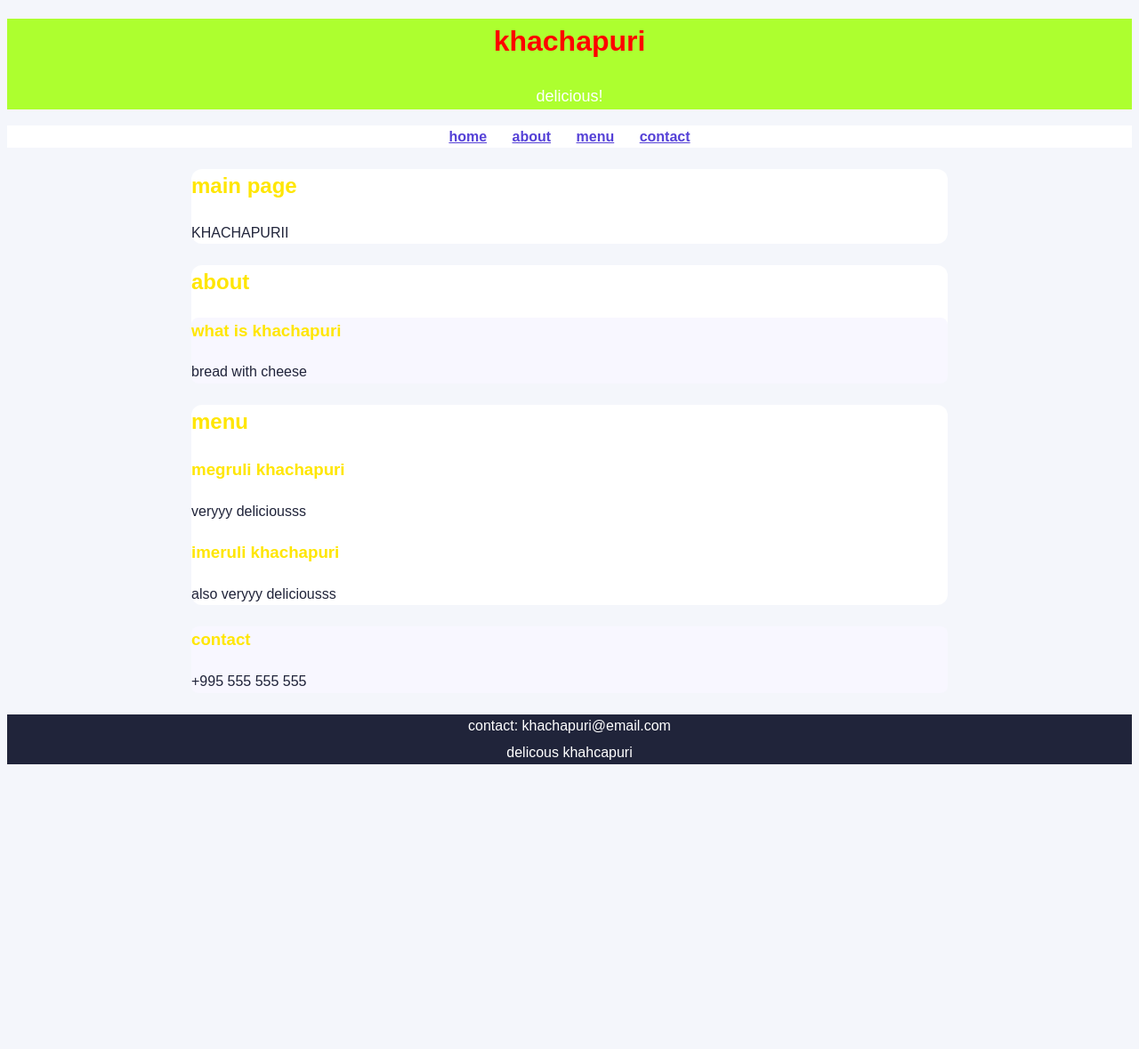
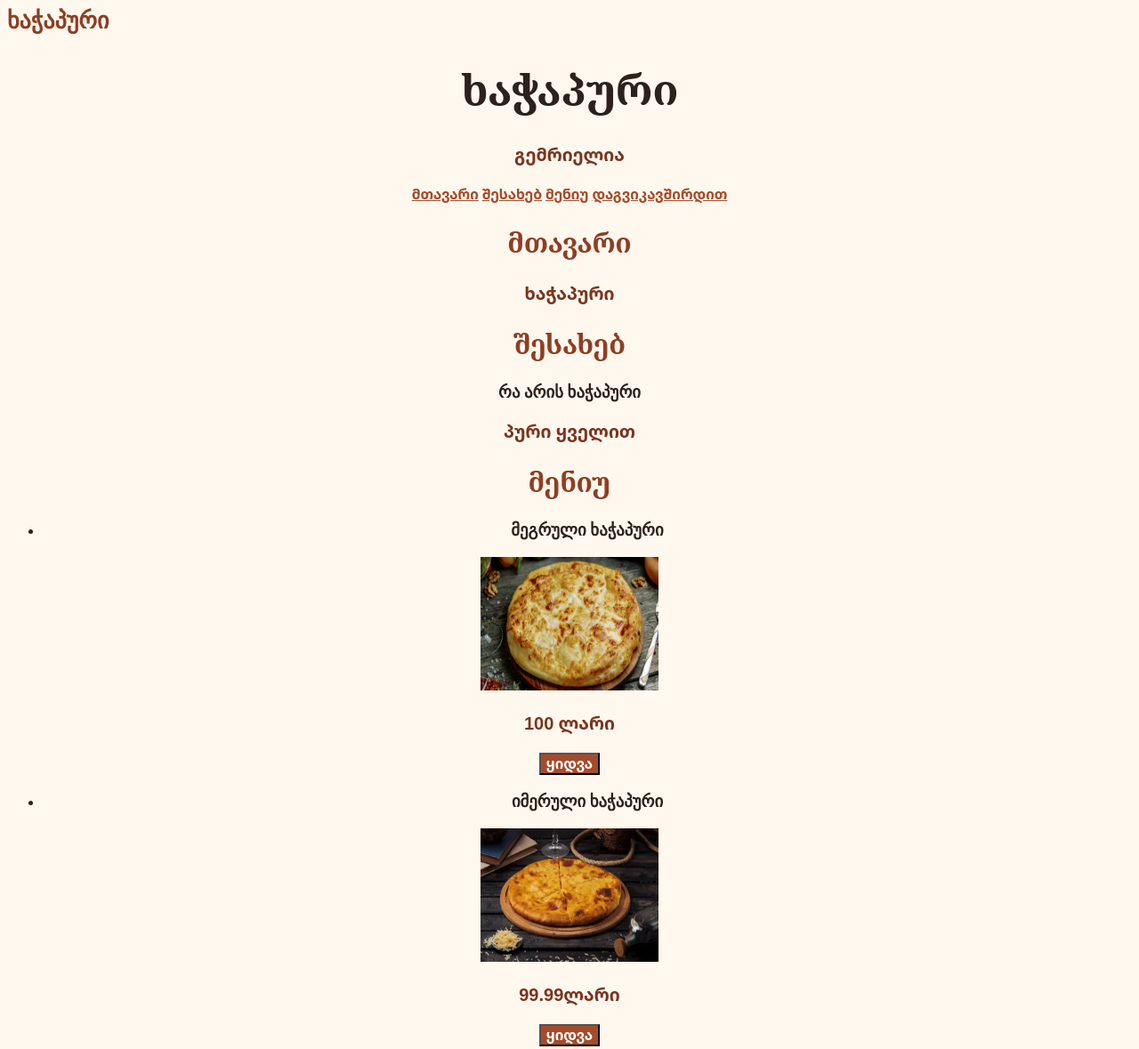
Before and after one commit to Chitaia/new-project, a plain HTML site: page index.html in a window 1280 px wide. Shown: the top 1179 px of the page at 89% size. Before the commit the page ends 867 px from the top, so only its background shows below. Drawn offline with Linux system fonts and the light colour scheme.

Commit message:
ხაჭაპური

```diff
--- a/index.html
+++ b/index.html
@@ -1,5 +1,5 @@
 <!DOCTYPE html>
-<html lang="en">
+<html lang="ka">
 <head>
     <meta charset="UTF-8">
     <meta name="viewport" content="width=device-width, initial-scale=1.0">
@@ -7,53 +7,59 @@
      <link rel="stylesheet" href="style.css">
 </head>
 <body>
+    <div class="logo">ხაჭაპური</div>
     <header>
-        <h1>khachapuri</h1>
-        <p>delicious!</p>
+        <h1>ხაჭაპური</h1>
+        <p>გემრიელია</p>
     </header>
 
     <nav>
-        <a href="#home">home</a>
-        <a href="#about">about</a>
-        <a href="#menu">menu</a>
-        <a href="#contact">contact</a>
+        <a href="#home">მთავარი</a>
+        <a href="#about">შესახებ</a>
+        <a href="#menu">მენიუ</a>
+        <a href="#contact">დაგვიკავშირდით</a>
     </nav>
 
     <main>
         <section id="home">
-            <h2>main page</h2>
-            <p>KHACHAPURII</p>
+            <h2>მთავარი</h2>
+            <p>ხაჭაპური</p>
         </section>
 
         <section id="about">
-            <h2>about</h2>
+            <h2>შესახებ</h2>
             <article>
-                <h3>what is khachapuri</h3>
-                <p>bread with cheese</p>
+                <h3>რა არის ხაჭაპური</h3>
+                <p>პური ყველით</p>
             </article>
         </section>
 
         <section id="menu">
-            <h2>menu</h2>
+            <h2>მენიუ</h2>
             <div class="menu">
-                <h3>megruli khachapuri</h3>
-                <p>veryyy deliciousss</p>
+                <ul>
+                <li><h3>მეგრული ხაჭაპური</h3></li>
+                </ul>
+                <img src="megruli-khachapuri-gnta.webp" alt="megruli xachapuri"><br>
+                <p>100 ლარი</p><button>ყიდვა</button>
             </div>
             <div class="menu">
-                <h3>imeruli khachapuri</h3>
-                <p>also veryyy deliciousss</p>
+                <ul><li><h3>იმერული ხაჭაპური</h3></li>
+                </ul>
+                <img src="იმერული.jpg" alt="imeruli xachapuri"><br>
+                <p>99.99ლარი</p><button>ყიდვა</button>
             </div>
         </section>
 
         <aside>
-            <h3>contact</h3>
-            <p>+995 555 555 555</p>
+            <h2>დაგვიკავშირდით</h2>
+            <a href="tel +995 555 555">+995 555 555 555</a>
         </aside>
     </main>
 
     <footer id="contact">
-        <p>contact: khachapuri@email.com</p>
-        <p>delicous khahcapuri</p>
+        მაილი: khachapuri@email.com <br>
+        გემრიელი ხაჭაპური
     </footer>
 </body>
 </html>
--- a/style.css
+++ b/style.css
@@ -1,72 +1,124 @@
-body {
-    font-family: Arial, sans-serif;
-    background-color: #f4f6fb;
-    color: #20243a;
-    line-height: 1.6;
-}
-
-h1 {
-    color: red;
-    font-family: Arial, sans-serif;
-}
- h2, h3 {
-    color: #ffe600;
- }
-header {
-    background-color:greenyellow;
-    color: red;
+body{
+    background-color: #FFF8EE;
+    color: #2D211B;
     text-align: center;
 }
-header p {
-    color: white;
-    font-size: 18px;
+.logo{
+    image-rendering: auto;
+    font: "Noto Serif Georgian", "Sylfaen", serif;
+    font-size: 26px;
+    font-weight: 700;
+    font-style: normal;
+    color: #8F3E22;
+    line-height: 1.2;
+    letter-spacing: 0;
+    text-align: left;
+    text-transform: none;
+    text-decoration: none;
 }
-#home {
-    background-color: white;
-}
-nav a {
-    color: #5541d7;
-    font-weight: bold;
-    margin: 12px;
-}
-nav {
-    background-color: white;
+h1 {
+    font-family: "Noto Serif Georgian", "Sylfaen", serif;
+    font-size: 48px;
+    font-weight: 700;
+    font-style: normal;
+    color: #2D211B;
+    line-height: 1.2;
+    letter-spacing: 0;
+    text-align: left;
+    text-transform: none;
+    text-decoration: none;
     text-align: center;
 }
-nav a:hover {
-    color: #e85d75;
+h2 {
+     font-family: "Noto Serif Georgian", "Sylfaen", serif;
+    font-size: 30px;
+    font-weight: 700;
+    font-style: normal;
+    color: #8F3E22;
+    line-height: 1.25;
+    letter-spacing: 0;
+    text-align: left;
+    text-transform: none;
+    text-decoration: none;
+    text-align: inherit;
 }
-main > section {
-    background-color: white;
-    margin: 24px auto;
-    max-width: 850px;
-    border-radius: 12px;
+p{
+    font-family: "Noto Sans Georgian", "Sylfaen", sans-serif;
+    font-size: 16px;
+    font-weight: 400;
+    font-style: normal;
+    color: #51443B;
+    line-height: 1.6;
+    letter-spacing: 0;
+    text-align: left;
+    text-transform: none;
+    text-decoration: none;
 }
-.content {
-    border-left: 5px solid #5541d7;
+nav > a{
+    font-family: "Noto Sans Georgian", "Sylfaen", sans-serif;
+    font-size: 16px;
+    font-weight: 700;
+    font-style: normal;
+    color: #A64B2A;
+    line-height: 1.4;
+    letter-spacing: 0;
+    text-align: left;
+    text-decoration: underline;
+    text-transform: none;
 }
-.content span {
-    color: #5541d7;
-    font-weight: bold;
+a{
+    font-family: "Noto Sans Georgian", "Sylfaen", sans-serif;
+    font-size: 15px;
+    font-weight: 700;
+    font-style: normal;
+    color: #3B2B22;
+    line-height: 1.4;
+    letter-spacing: 0.2px;
+    text-align: left;
+    text-decoration: none;
+    text-transform: none;
 }
-.menu {
-    border-radius: 8px;
+.menu img{
+    width: 200px;
+    height: 150px;
 }
-article, aside {
-    padding: 0;
-    margin-top: 16px;
-    border-radius: 8px;
-    background-color: #f8f7ff;
+button{
+    background-color: #A64B2A;
+    color: #FFFFFF;
+    font-family: "Noto Sans Georgian", "Sylfaen", sans-serif;
+    font-size: 16px;
+    font-weight: 700;
+    font-style: normal;
+    line-height: 1.2;
+    letter-spacing: 0px;
+    text-align: center;
+    text-transform: none;
+    text-decoration: none;
 }
-aside {
-    max-width: 850px;
-    margin: 24px auto;
-}
-footer > p {
-    margin: 5px;
-}
-footer {
-    background-color: #20243a;
-    color: white;
+.menu p, header p, main p{
+    font-family: "Noto Sans Georgian", "Sylfaen", sans-serif;
+    font-size: 20px;
+    font-weight: 700;
+    font-style: normal;
+    color: #7A351F;
+    line-height: 1.3;
+    letter-spacing: 0px;
+    text-align: left;
+    text-transform: none;
+    text-decoration: none;
     text-align: center;
 }
+footer{
+    background-color: #2D211B;
+    color: #FFF8EE;
+    font-family: "Noto Sans Georgian", "Sylfaen", sans-serif;
+    font-size: 14px;
+    font-weight: 400;
+    font-style: normal;
+    line-height: 1.5;
+    letter-spacing: 0px;
+    text-align: left;
+    text-transform: none;
+    text-decoration: none;
+    text-align: center;
+}
```
Also changed, not shown: design.txt (added), megruli-khachapuri-gnta.webp (added), იმერული.jpg (added).
